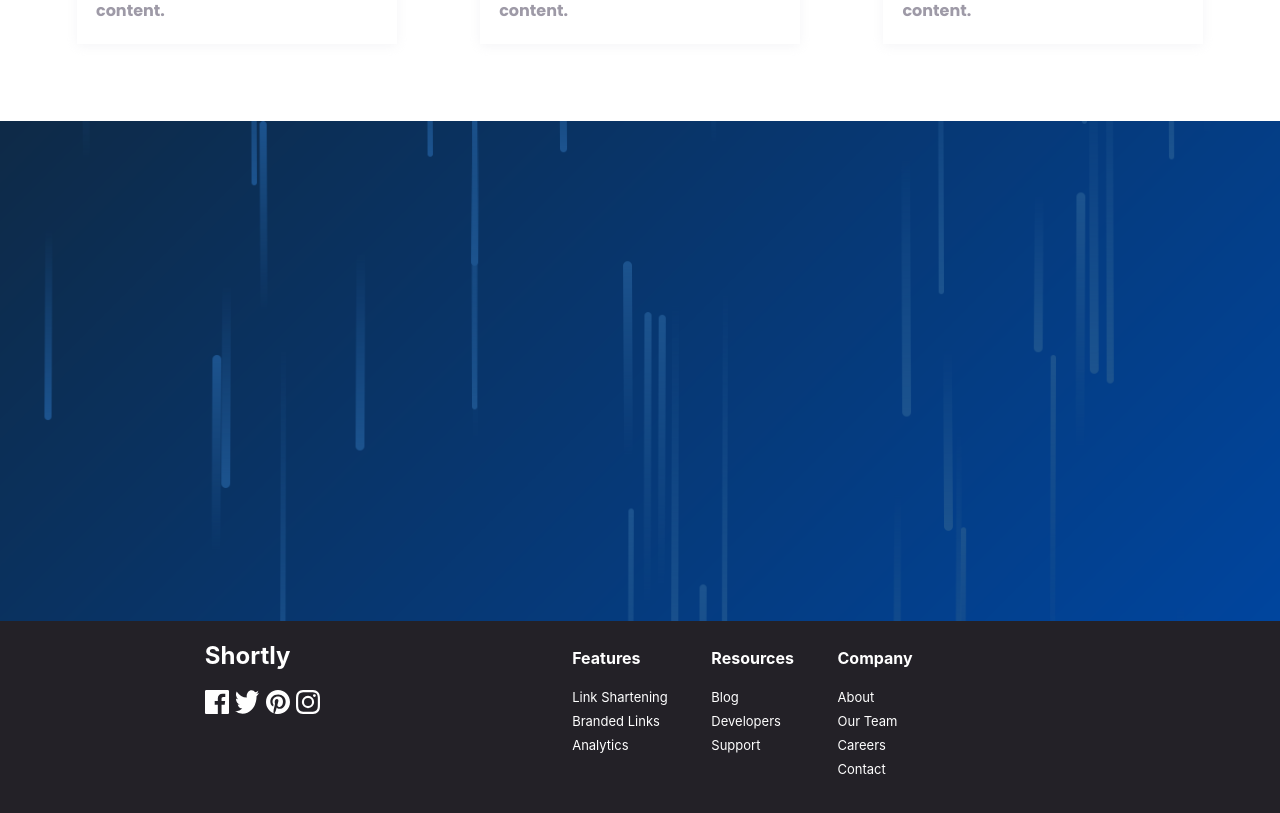
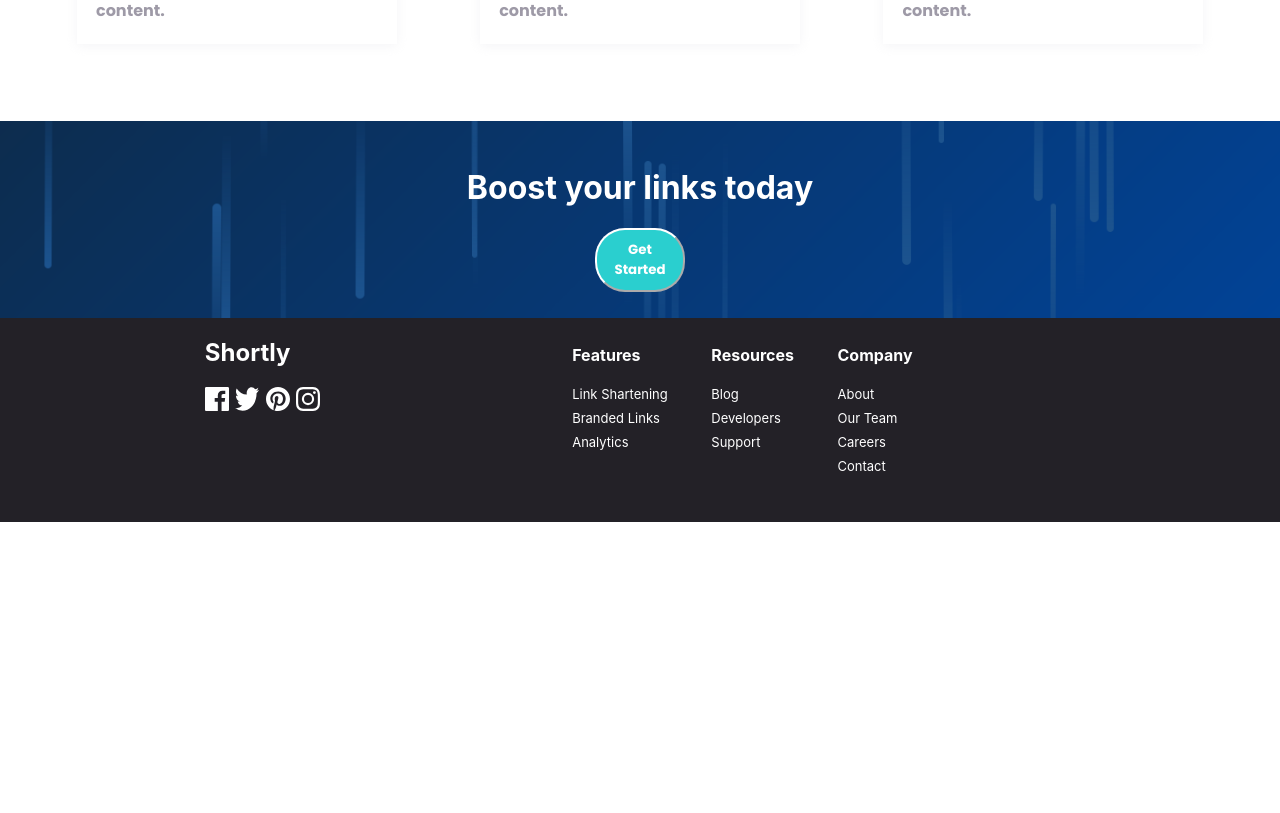
Before and after one commit to KRUTARTH6774/Shortly, a Next.js app: page / in a window 1280 px wide. Shown: the part 1560-2373 px from the top of the page. After the commit the page ends 2082 px from the top, so only its background shows below. Built offline with nearby package versions, Linux system fonts and the light colour scheme.

Commit message:
get started

```diff
--- a/components/Body.js
+++ b/components/Body.js
@@ -17,7 +17,7 @@ const Body = () => {
             alert('input field can not be empty')
         }
         else if(!data.ok){
-            alert('write somthing like : example.com')
+            alert('Wrong input :(')
         }else{
             setLinks(dist => ({ ...dist, [link]: data.result.short_link }))
         }
--- a/components/Footer.js
+++ b/components/Footer.js
@@ -9,14 +9,16 @@ import instagramLogo from '../public/icon-instagram.svg'
 const Footer = () => {
     return (
         <footer>
-            <div className="getStarted">
-                <Image
+            <div className={styles.getStarted}>
+                <h1>Boost your links today</h1>
+                <button>Get Started</button>
+                {/* <Image
                     src={Meteror}
                     layout="responsive"
                     // width={700}
                     height={75}
                 // sizes='100vw'
-                />
+                /> */}
             </div>
             <div className={styles.Fcontainer}>
                 <div style={{ width: "9vw", marginLeft: "7vw" }}>
--- a/styles/Home.module.css
+++ b/styles/Home.module.css
@@ -127,6 +127,25 @@ main .log ul li h3{
   /* color: red; */
 }
 
+footer .getStarted {
+  background-image: url('../public/Meteor.png');
+  background-position: center;
+  /* Center the image */
+  background-repeat: no-repeat;
+  /* Do not repeat the image */
+  background-size: cover;
+  display: flex;
+  flex-direction: column;
+  padding: 2% 0%;
+  align-items: center;
+  color: white;
+}
+
+footer .getStarted button{
+  width: 7%;
+  padding: 10px;
+  border-radius: 30px;
+}
 footer .Fcontainer {
   display: flex;
   color: white;
```
